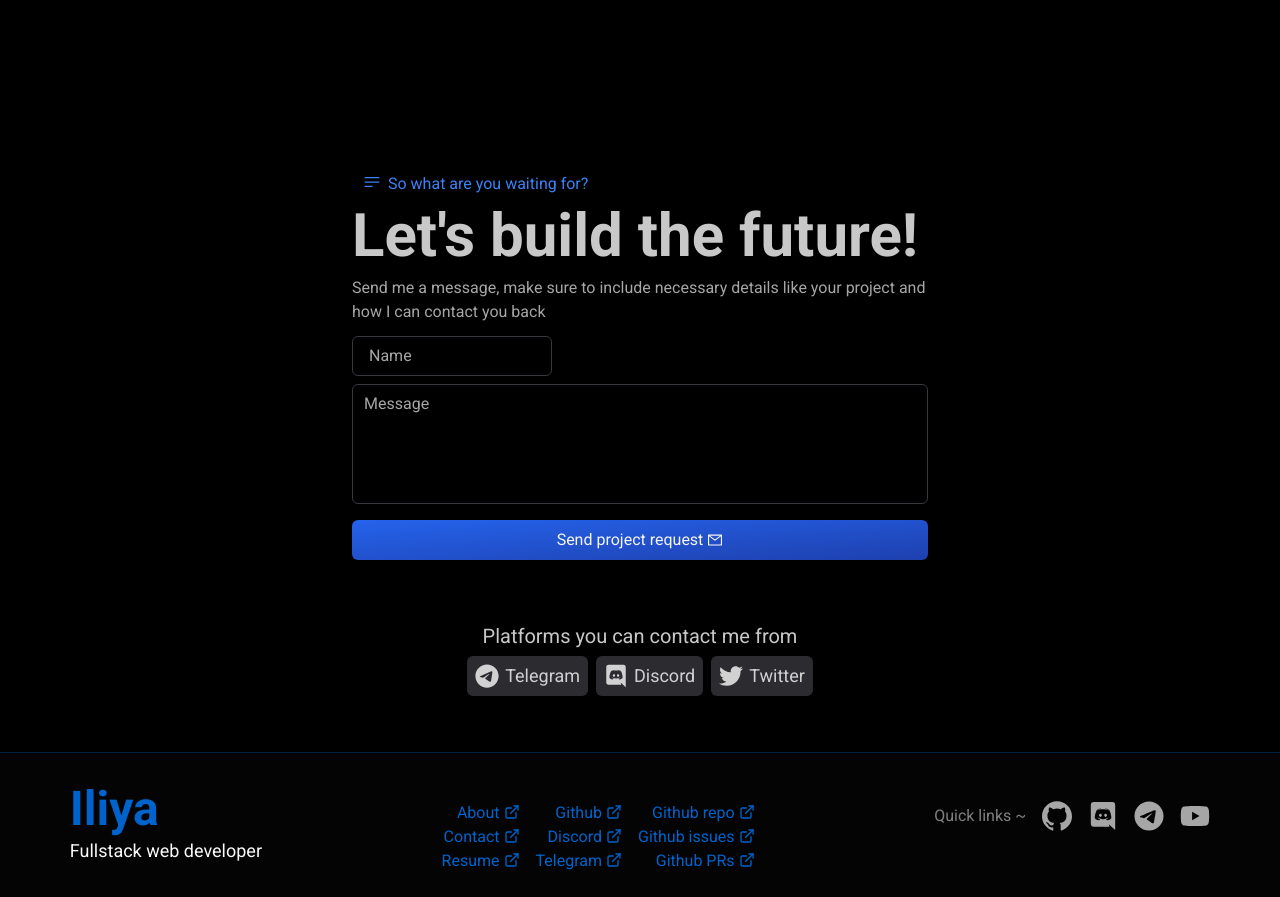
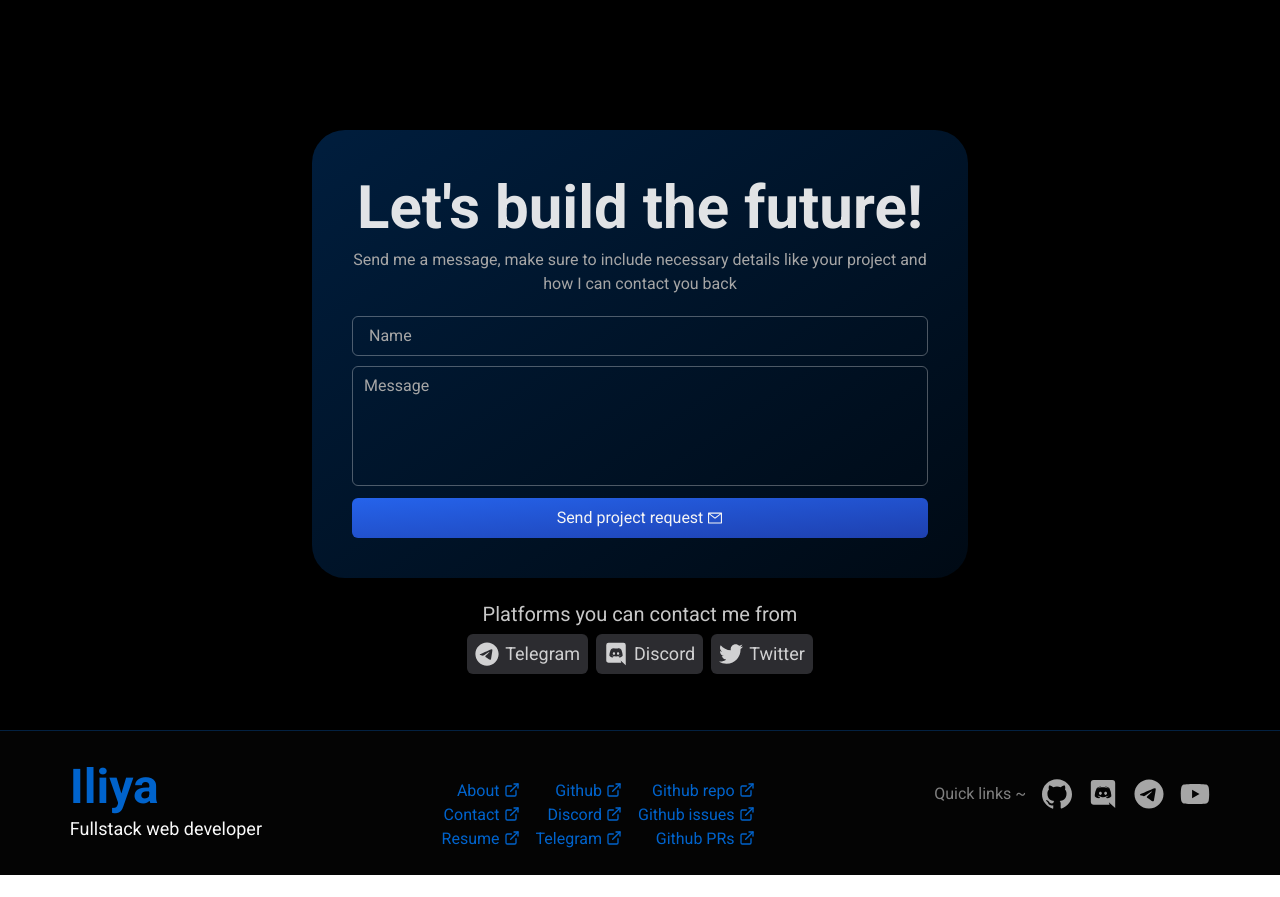
Before and after one commit to Humboorgir/portfolio-v3, a Next.js app: page / in a window 1280 px wide. Shown: the part 3100-3997 px from the top of the page. After the commit the page ends 3975 px from the top, so only its background shows below. Built offline with nearby package versions, Linux system fonts and the light colour scheme.

Commit message:
feat(home): modify contact section style

```diff
--- a/src/components/ui/input/input.tsx
+++ b/src/components/ui/input/input.tsx
@@ -10,8 +10,8 @@ const Input = React.forwardRef<HTMLInputElement, InputProps>(
       <div className={cn("relative h-10 w-full", className)}>
         <input
           type={type}
-          className="absolute flex top-0 left-0 bottom-0 right-0 rounded-md bg-background px-3 py-2 text-sm
-        ring-offset-background focus-visible:outline-none border border-ring text-foreground
+          className="absolute flex top-0 left-0 bottom-0 right-0 rounded-md bg-inherit px-3 py-2 text-sm
+        ring-offset-inherit focus-visible:outline-none border border-white/30 text-foreground
          disabled:cursor-not-allowed disabled:opacity-50 focus:ring-offset-3 focus:border-3
          focus:border-primary transition-[border] placeholder:text-transparent peer"
           placeholder={placeholder}
@@ -22,7 +22,7 @@ const Input = React.forwardRef<HTMLInputElement, InputProps>(
           className="absolute peer-placeholder-shown:top-[50%] text-foreground-light
           peer-placeholder-shown:left-[13px] peer-placeholder-shown:text-base
           peer-focus:!top-0 peer-focus:!left-[8px] peer-focus:!text-xs
-           bg-background px-1 transition-all duration-200 pointer-events-none translate-y-[-50%]
+           bg-inherit px-1 transition-all duration-200 pointer-events-none translate-y-[-50%]
         z-10 top-0 left-[8px] peer-focus:text-primary text-xs">
           {placeholder}
         </label>
--- a/src/components/ui/textarea/textarea.tsx
+++ b/src/components/ui/textarea/textarea.tsx
@@ -9,9 +9,9 @@ const TextArea = React.forwardRef<HTMLTextAreaElement, InputProps>(
     return (
       <div className={cn("relative min-h-[120px] max-w-[670px] w-full", className)}>
         <textarea
-          className="absolute flex top-0 left-0 bottom-0 right-0 rounded-md px-3 py-3 bg-background
+          className="absolute flex top-0 left-0 bottom-0 right-0 rounded-md px-3 py-3 bg-inherit
         focus-visible:outline-none border disabled:cursor-not-allowed
-        disabled:opacity-50 border-3 border-ring transition-[border] text-foreground
+        disabled:opacity-50 border-3 border-white/30 transition-[border] text-foreground
          placeholder:text-transparent peer resize-none focus:border-primary"
           maxLength={maxLength}
           placeholder={placeholder}
@@ -23,7 +23,7 @@ const TextArea = React.forwardRef<HTMLTextAreaElement, InputProps>(
           className="absolute peer-placeholder-shown:top-2 peer-focus:!text-primary
           peer-placeholder-shown:left-2 peer-placeholder-shown:text-base
           peer-focus:!-top-1.5 peer-focus:!left-[8px] peer-focus:!text-xs
-           bg-background px-1 transition-all duration-200 pointer-events-none
+           bg-inherit px-1 transition-all duration-200 pointer-events-none
         z-10 -top-1.5 left-[8px] text-foreground-light peer-disabled:opacity-50 text-xs">
           {placeholder}
         </label>
--- a/src/pages/index.tsx
+++ b/src/pages/index.tsx
@@ -18,7 +18,7 @@ import { IoLogoDiscord as Discord } from "react-icons/io5";
 import { FaTelegram as Telegram } from "react-icons/fa6";
 import { FaTwitter as Twitter } from "react-icons/fa6";
 
-import { HiOutlineBars3BottomLeft as Project } from "react-icons/hi2";
+import { RiQuestionAnswerLine as Project } from "react-icons/ri";
 const Home = () => {
   return (
     <div className="antialiased">
@@ -29,20 +29,22 @@ const Home = () => {
       <ProjectsSection />
 
       <Container className="flex flex-col items-center">
-        <Column items="start" className="p-10 z-10 bg-background rounded-[33px] mb-4">
-          <Text className="text-blue-500 !text-base !flex !items-center ml-2.5" variant="p">
-            <Project className="!text-xl mr-1.5 mb-1" />
+        <Column
+          items="center"
+          className="text-center p-10 bg-gradient-to-br from-primary/30 to-primary/10 z-10 rounded-[33px] mb-4">
+          {/* <Text className="text-blue-500 !text-base !flex !items-center ml-4" variant="p">
+            <Project className="text-lg mr-1.5 mb-0.5" />
             So what are you waiting for?
-          </Text>
-          <Text className="text-foreground/80 z-20 !text-4xl md:!text-6xl" variant="h2">
+          </Text> */}
+          <Text className="text-foreground/90 z-20 !text-4xl md:!text-6xl" variant="h2">
             Let's build the future!
           </Text>
-          <Text className="max-w-xl mb-3" variant="p">
+          <Text className="max-w-xl mb-5" variant="p">
             Send me a message, make sure to include necessary details like your project and how I can
             contact you back
           </Text>
-          <Input className="max-w-[200px] w-full mb-2 self-start" placeholder="Name" />
-          <Textarea className="w-full mb-4" placeholder="Message" />
+          <Input className="w-full mb-2.5 self-start bg-inherit" placeholder="Name" />
+          <Textarea className="w-full mb-3" placeholder="Message" />
           <Button className="w-full bg-gradient-to-br from-blue-600 to-blue-800">
             Send project request <Mail className="ml-1" />
           </Button>
```
